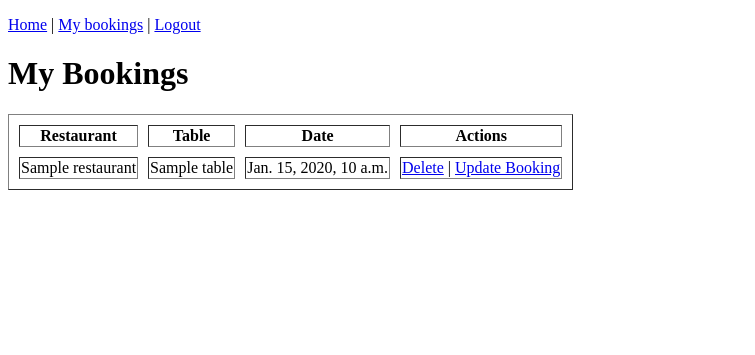
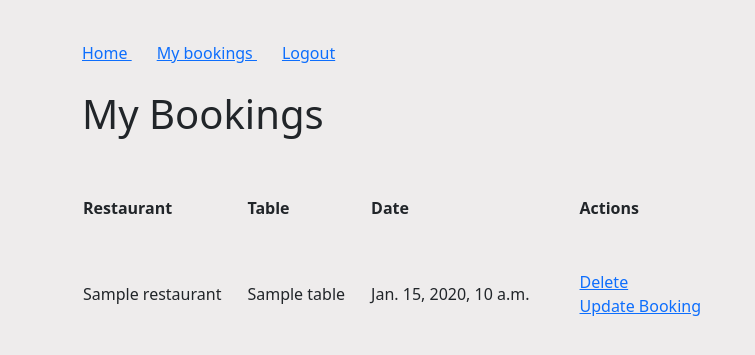
Before and after one commit to Sarkash-pi/Restaurant_table_booker, a Django app: page /my-bookings in a window 1280 px wide. Shown: the top 355 px of the page, without its empty margins (0-755 px from the left). Run offline with Django 3.2, Linux system fonts and the light colour scheme; a user stored in the database is signed in; tables that the repository leaves empty hold one stand-in row (values such as "Sample post").

Commit message:
Styled templates with bootstrap

```diff
--- a/table_booker/template/table_booker/base.html
+++ b/table_booker/template/table_booker/base.html
@@ -1,24 +1,77 @@
 <!DOCTYPE html>
 <html lang="en">
+
 
 <head>
   <meta charset="UTF-8" />
   <meta http-equiv="X-UA-Compatible" content="IE=edge" />
   <meta name="viewport" content="width=device-width, initial-scale=1.0" />
+  <link href="https://cdn.jsdelivr.net/npm/bootstrap@5.1.3/dist/css/bootstrap.min.css" rel="stylesheet"
+    integrity="sha384-1BmE4kWBq78iYhFldvKuhfTAU6auU8tT94WrHftjDbrCEXSU1oBoqyl2QvZ6jIW3" crossorigin="anonymous">
+
   <title>Table Booker</title>
+  <style type="text/css" media="screen">
+    /* Linked Styles */
+    body {
+
+      padding: 0 !important;
+      margin: 0 !important;
+      display: block !important;
+      min-width: 100% !important;
+      width: 100% !important;
+      background: #eeecec;
+      -webkit-text-size-adjust: none
+    }
+
+    h1 {
+      padding-top: 25px;
+      padding-bottom: 25px;
+    }
+
+    a {
+      padding-right: 25px;
+    }
+
+    .signup {
+      display: inline-grid;
+    }
+
+    .login {
+      display: inline-grid;
+    }
+
+    .homepage {
+      display: grid;
+    }
+
+    .message {
+      padding-top: 25px;
+    }
+
+    .bottom-message {
+      padding-top: 15px;
+    }
+
+    .btn-display {
+      display: inline-grid;
+    }
+  </style>
 </head>
 
+
 <body>
-  <p>{% include 'includes/messages.html' %}</p>
+  <div class="container">
+    <p class="message">{% include 'includes/messages.html' %}</p>
 
-  <a href="/">Home</a> |
-  {% if request.user.is_authenticated %}
+    <a href="/">Home </a>
+    {% if request.user.is_authenticated %}
 
-  <a href="/my-bookings">My bookings</a> |
-  <a href="/logout">Logout</a>
-  {% else %}
-  <a href="/signup">Signup</a>
-  {% endif %} {% block content %} {% endblock content %}
+    <a href="/my-bookings">My bookings </a>
+    <a href="/logout">Logout </a>
+    {% else %}
+    <a href="/signup">Signup </a>
+    {% endif %} {% block content %} {% endblock content %}
+  </div>
 </body>
 
 </html>
--- a/table_booker/template/table_booker/book_restaurant.html
+++ b/table_booker/template/table_booker/book_restaurant.html
@@ -1,11 +1,11 @@
 {% extends "base.html" %} {% block content %}
 
 <h1>Book Restaurant</h1>
-<h3>{{ restaurant.name }}</h3>
+<h3 style="padding-bottom: 10px;">{{ restaurant.name }}</h3>
 
-<form method="POST">
+<form method="POST" class="btn-display">
   {% csrf_token %} {{ booking_form.as_p }}
   <button type="submit">Book Restaurant</button>
 </form>
-<p>Back to home page, <a href="/">home</a></p>
+<p class="bottom-message">Back to home page, <a href="/">home</a></p>
 {% endblock content %}
--- a/table_booker/template/table_booker/delete_booking.html
+++ b/table_booker/template/table_booker/delete_booking.html
@@ -6,9 +6,9 @@
 <p>{{ booking.restaurant.table.name }}</p>
 <p>{{ booking.date }}</p>
 
-<form method="POST">
+<form method="POST" class="btn-display">
   {% csrf_token %}
-  <button type="submit">YES, DELETE BOOKING</button>
+  <button type="submit" style="color: crimson;">YES, DELETE BOOKING</button>
 </form>
 
 {% endblock content %}
--- a/table_booker/template/table_booker/home.html
+++ b/table_booker/template/table_booker/home.html
@@ -1,11 +1,12 @@
 {% extends "base.html" %} {% block content %}
+
 <h1>HOME PAGE</h1>
 {% for restaurant in restaurants %}
 <p>
   {{ restaurant.name }}
-  <a href="{% url 'table_booker:book-restaurant' restaurant.id%}">
+  <a class="homepage" href="{% url 'table_booker:book-restaurant' restaurant.id%}">
     book restaurant</a>
 </p>
 {% empty %}
-<p>There are no records to show</p>
+<p class="bottom-message">There are no records to show</p>
 {% endfor %} {% endblock content %}
--- a/table_booker/template/table_booker/login.html
+++ b/table_booker/template/table_booker/login.html
@@ -1,8 +1,8 @@
 {% extends "base.html" %} {% block content %}
 <h1>Login</h1>
-<form method="POST">
+<form method="POST" class="login">
   {% csrf_token %} {{ login_form.as_p }}
   <button type="submit">Login</button>
 </form>
-<p>Don't have an account? <a href="/signup">Create an account</a>.</p>
+<p class="bottom-message">Don't have an account? <a href="/signup"> Create an account</a></p>
 {% endblock content %}
--- a/table_booker/template/table_booker/my_bookings.html
+++ b/table_booker/template/table_booker/my_bookings.html
@@ -2,19 +2,19 @@
 
 <h1>My Bookings</h1>
 
-<table border="1" cellspacing="10">
-  <th>Restaurant</th>
-  <th>Table</th>
-  <th>Date</th>
-  <th>Actions</th>
+<table border="0" cellspacing="10">
+  <th style="padding-right: 25px;">Restaurant</th>
+  <th style="padding-right: 25px;">Table</th>
+  <th style="padding-right: 25px;">Date</th>
+  <th style="padding: 25px;">Actions</th>
 
   {% for booking in bookings %}
   <tr>
-    <td>{{ booking.restaurant.name }}</td>
-    <td>{{ booking.table.name }}</td>
-    <td>{{ booking.date }}</td>
-    <td>
-      <a href="/delete-booking/{{ booking.id }}">Delete</a> |
+    <td style="padding-right: 25px;">{{ booking.restaurant.name }}</td>
+    <td style="padding-right: 25px;">{{ booking.table.name }}</td>
+    <td style="padding-right: 25px;">{{ booking.date }}</td>
+    <td style="padding: 25px; display: inline-grid;">
+      <a href="/delete-booking/{{ booking.id }}">Delete</a>
       <a href="/update-booking/{{ booking.id }}">Update Booking</a>
     </td>
   </tr>
--- a/table_booker/template/table_booker/signup.html
+++ b/table_booker/template/table_booker/signup.html
@@ -1,8 +1,8 @@
 {% extends "base.html" %} {% block content %}
 <h1>Sign Up</h1>
-<form method="POST">
+<form method="POST" class="signup">
   {% csrf_token %} {{ register_form.as_p }}
   <button type="submit">Register</button>
 </form>
-<p>If you already have an account, <a href="/login">Login</a> instead.</p>
+<p class="bottom-message">If you already have an account, <a href="/login"> Login</a>instead.</p>
 {% endblock content %}
--- a/table_booker/template/table_booker/update_booking.html
+++ b/table_booker/template/table_booker/update_booking.html
@@ -1,7 +1,7 @@
 {% extends 'base.html' %} {% block content %}
 <h1>Update Booking</h1>
 
-<form method="POST">
+<form method="POST" class="btn-display">
   {% csrf_token %} {{ booking_form.as_p }}
   <button type="submit">Update Booking</button>
 </form>
```
Also changed, not shown: 1 other file.
